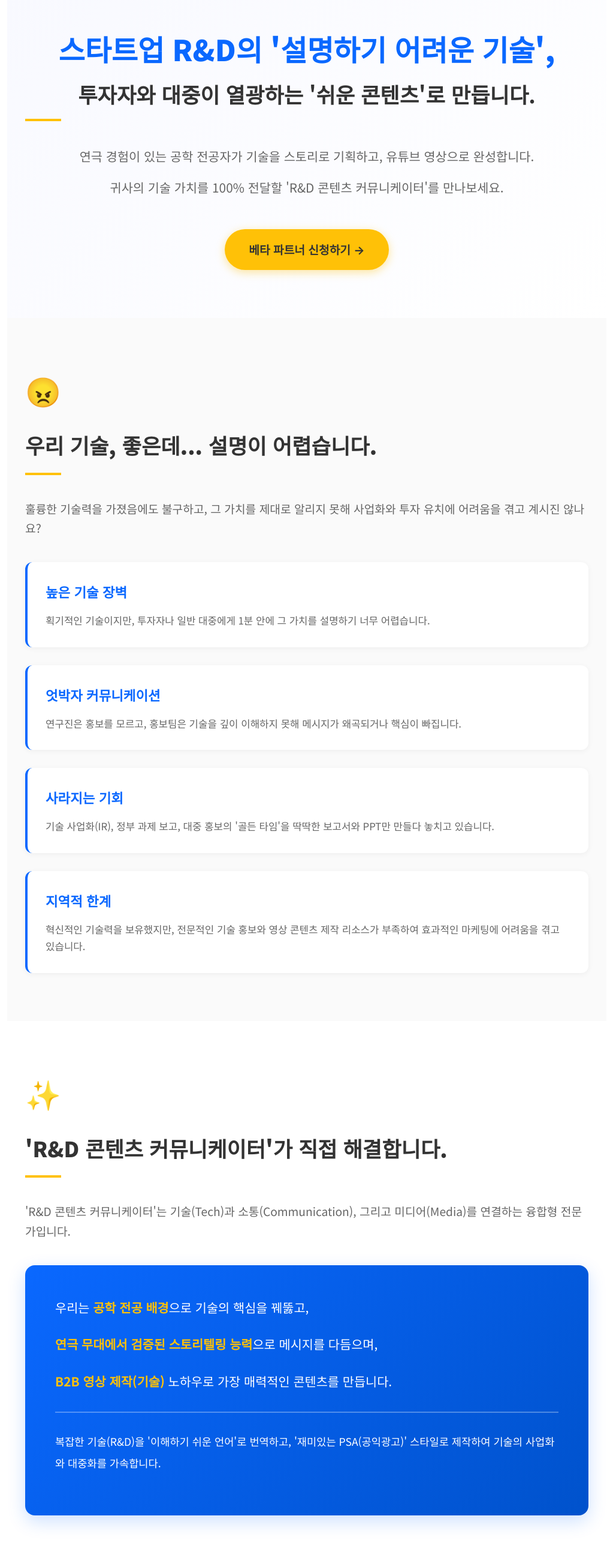
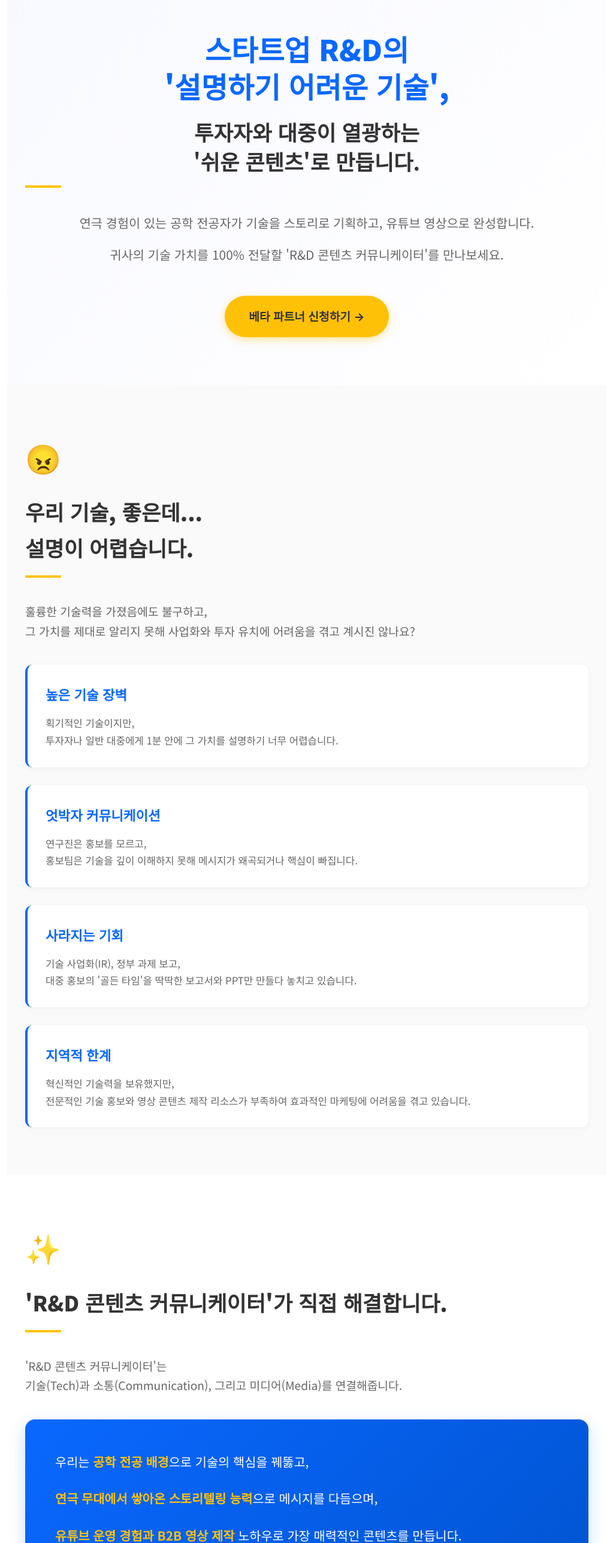
Before and after one commit to Harang-droid/rnd-contents-communicatior, a plain HTML site: page index.html in a window 1280 px wide. Shown: the part 120-2692 px from the top of the page at 60% size, without its empty margins (128-1151 px from the left). Drawn offline with Linux system fonts and the light colour scheme.

Commit message:
Update index.html

```diff
--- a/index.html
+++ b/index.html
@@ -448,8 +448,8 @@
 
     <!-- Hero Section -->
     <section class="hero">
-        <h1>스타트업 R&D의 </n>'설명하기 어려운 기술',</h1>
-        <h2>투자자와 대중이 열광하는 '쉬운 콘텐츠'로 만듭니다.</h2>
+        <h1>스타트업 R&D의<br>'설명하기 어려운 기술',</h1>
+        <h2>투자자와 대중이 열광하는<br>'쉬운 콘텐츠'로 만듭니다.</h2>
         <p class="hero-subtitle">연극 경험이 있는 공학 전공자가 기술을 스토리로 기획하고, 유튜브 영상으로 완성합니다.</p>
         <p class="hero-subtitle">귀사의 기술 가치를 100% 전달할 'R&D 콘텐츠 커뮤니케이터'를 만나보세요.</p>
         <div class="hero-cta">
@@ -460,30 +460,30 @@
     <!-- Problem Section -->
     <section id="problem" class="problem">
         <span class="section-icon">😠</span>
-        <h2>우리 기술, 좋은데... 설명이 어렵습니다.</h2>
+        <h2>우리 기술, 좋은데...  <br>설명이 어렵습니다.</h2>
         <p style="font-size: 1.2em; color: #666; margin-bottom: 40px;">
-            훌륭한 기술력을 가졌음에도 불구하고, 그 가치를 제대로 알리지 못해 사업화와 투자 유치에 어려움을 겪고 계시진 않나요?
+            훌륭한 기술력을 가졌음에도 불구하고, <br>그 가치를 제대로 알리지 못해 사업화와 투자 유치에 어려움을 겪고 계시진 않나요?
         </p>
 
         <div class="problem-list">
             <div class="problem-item">
                 <h3>높은 기술 장벽</h3>
-                <p>획기적인 기술이지만, 투자자나 일반 대중에게 1분 안에 그 가치를 설명하기 너무 어렵습니다.</p>
+                <p>획기적인 기술이지만, <br>투자자나 일반 대중에게 1분 안에 그 가치를 설명하기 너무 어렵습니다.</p>
             </div>
 
             <div class="problem-item">
                 <h3>엇박자 커뮤니케이션</h3>
-                <p>연구진은 홍보를 모르고, 홍보팀은 기술을 깊이 이해하지 못해 메시지가 왜곡되거나 핵심이 빠집니다.</p>
+                <p>연구진은 홍보를 모르고, <br>홍보팀은 기술을 깊이 이해하지 못해 메시지가 왜곡되거나 핵심이 빠집니다.</p>
             </div>
 
             <div class="problem-item">
                 <h3>사라지는 기회</h3>
-                <p>기술 사업화(IR), 정부 과제 보고, 대중 홍보의 '골든 타임'을 딱딱한 보고서와 PPT만 만들다 놓치고 있습니다.</p>
+                <p>기술 사업화(IR), 정부 과제 보고, <br>대중 홍보의 '골든 타임'을 딱딱한 보고서와 PPT만 만들다 놓치고 있습니다.</p>
             </div>
 
             <div class="problem-item">
                 <h3>지역적 한계</h3>
-                <p>혁신적인 기술력을 보유했지만, 전문적인 기술 홍보와 영상 콘텐츠 제작 리소스가 부족하여 효과적인 마케팅에 어려움을 겪고 있습니다.</p>
+                <p>혁신적인 기술력을 보유했지만, <br>전문적인 기술 홍보와 영상 콘텐츠 제작 리소스가 부족하여 효과적인 마케팅에 어려움을 겪고 있습니다.</p>
             </div>
         </div>
     </section>
@@ -493,15 +493,15 @@
         <span class="section-icon">✨</span>
         <h2>'R&D 콘텐츠 커뮤니케이터'가 직접 해결합니다.</h2>
         <p style="font-size: 1.2em; color: #666; margin-bottom: 40px;">
-            'R&D 콘텐츠 커뮤니케이터'는 기술(Tech)과 소통(Communication), 그리고 미디어(Media)를 연결하는 융합형 전문가입니다.
+            'R&D 콘텐츠 커뮤니케이터'는 <br>기술(Tech)과 소통(Communication), 그리고 미디어(Media)를 연결해줍니다.
         </p>
 
         <div class="solution-box">
             <p>우리는 <strong>공학 전공 배경</strong>으로 기술의 핵심을 꿰뚫고,</p>
-            <p><strong>연극 무대에서 검증된 스토리텔링 능력</strong>으로 메시지를 다듬으며,</p>
-            <p><strong>B2B 영상 제작(기술)</strong> 노하우로 가장 매력적인 콘텐츠를 만듭니다.</p>
+            <p><strong>연극 무대에서 쌓아온 스토리텔링 능력</strong>으로 메시지를 다듬으며,</p>
+            <p><strong>유튜브 운영 경험과 B2B 영상 제작</strong> 노하우로 가장 매력적인 콘텐츠를 만듭니다.</p>
             <p style="margin-top: 30px; font-size: 1.1em; border-top: 2px solid rgba(255,255,255,0.3); padding-top: 30px;">
-                복잡한 기술(R&D)을 '이해하기 쉬운 언어'로 번역하고, '재미있는 PSA(공익광고)' 스타일로 제작하여 기술의 사업화와 대중화를 가속합니다.
+                복잡한 기술(R&D)을 <br>'이해하기 쉬운 언어'로 번역하고, <br>'재미있는 PSA(공익광고)' 스타일로 제작하여 기술의 사업화와 대중화를 가속합니다.
             </p>
         </div>
     </section>
@@ -517,19 +517,19 @@
         <div class="benefit-grid">
             <div class="benefit-card">
                 <span class="benefit-number">1</span>
-                <h3>공학 전공자가 통역하는 '기술 전문성'</h3>
+                <h3>공학 전공자가 통역하는 <br>'기술 전문성'</h3>
                 <p>공학 전공 및 국제 기술 기관 경험을 바탕으로 기술 문서를 직접 분석합니다. 연구원과 마케터 사이의 불필요한 커뮤니케이션 비용이 사라집니다.</p>
             </div>
 
             <div class="benefit-card">
                 <span class="benefit-number">2</span>
-                <h3>연극 무대에서 단련된 '스토리텔링 파워'</h3>
+                <h3>연극 무대에서 단련된 <br>'스토리텔링 파워'</h3>
                 <p>"딕션이 좋다", "설명이 귀에 쏙쏙 박힌다"는 피드백으로 검증된 전달력. 무대 위 관객 몰입 경험을 활용해 지루한 기술 설명을 공익광고(PSA)처럼 명쾌하고 재미있게 구성합니다.</p>
             </div>
 
             <div class="benefit-card">
                 <span class="benefit-number">3</span>
-                <h3>기획부터 제작까지 'One-Stop 영상 솔루션'</h3>
+                <h3>기획부터 제작까지 <br>'One-Stop 영상 솔루션'</h3>
                 <p>창업 동아리 BM 구축 경험과 유튜브 채널 운영 노하우로, 단순 영상 제작을 넘어 기술 사업화(IR) 및 투자 유치 목적에 맞는 콘텐츠를 기획하고 완성합니다.</p>
             </div>
         </div>
@@ -593,8 +593,8 @@
 
     <!-- CTA Section -->
     <section id="cta" class="cta-section">
-        <h2>지금 바로 '기술 홍보'의 혁신을 경험하세요.</h2>
-        <p>복잡한 기술, 잠재된 가치.<br>이제 세상이 이해할 수 있도록 알려야 할 때입니다.</p>
+        <h2>지금 바로 <br>'기술 홍보'의 혁신을 경험하세요.</h2>
+        <p>복잡한 기술, 잠재된 가치.<br>이제 세상이 이해할 수 있도록<br>알려야 할 때입니다.</p>
 
         <div class="cta-highlight">
             베타 테스트 파트너십은 선착순 3곳으로 마감됩니다.<br>
```
